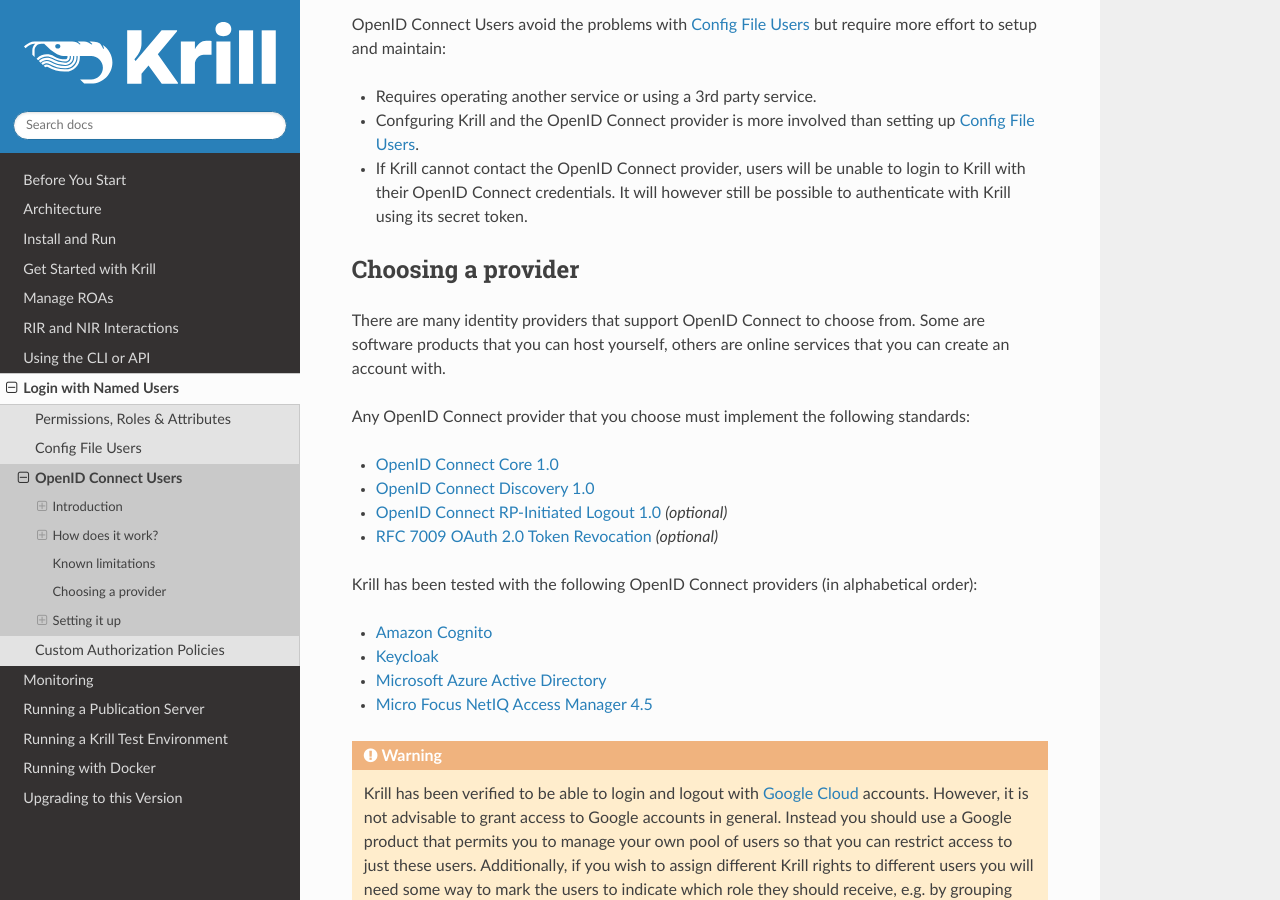
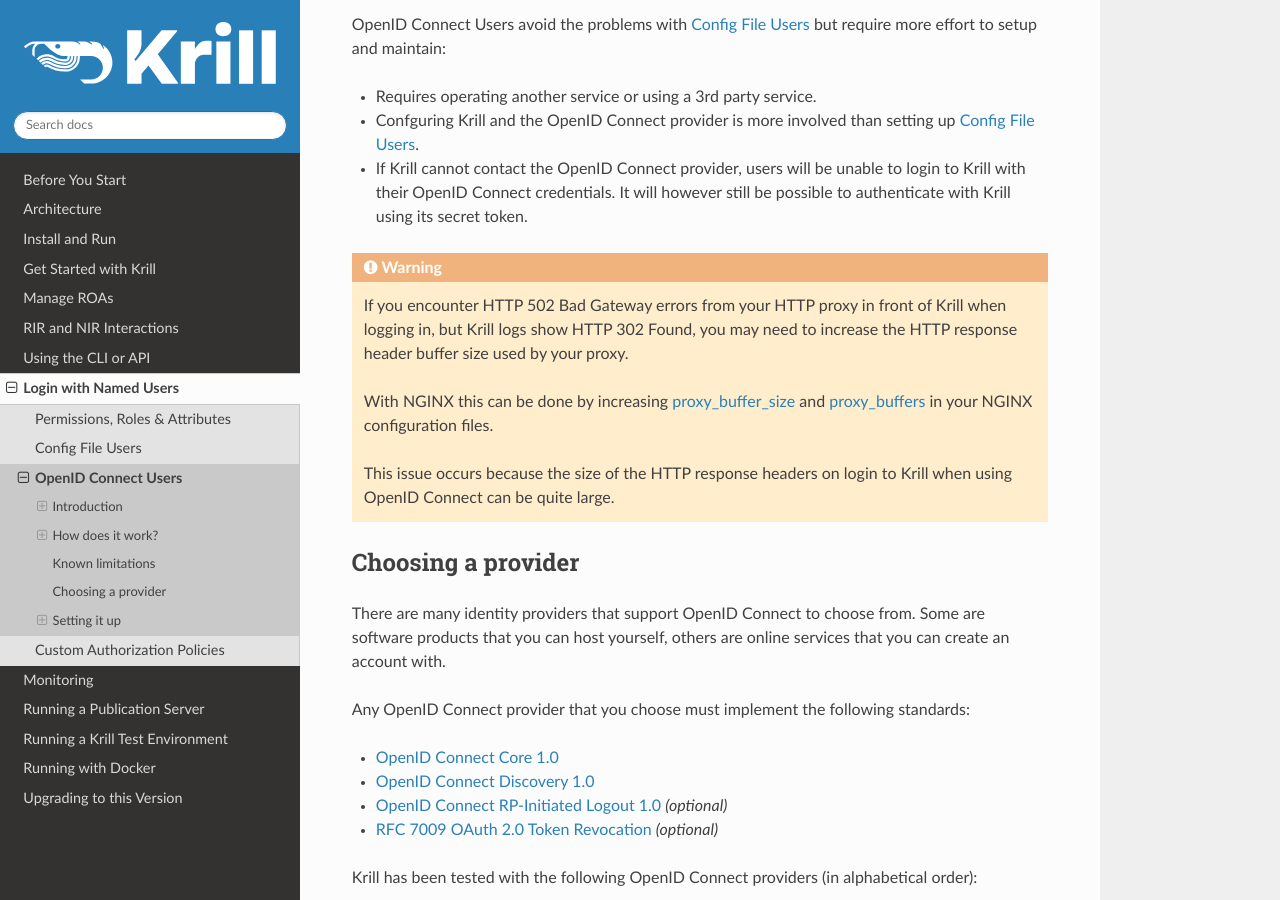
Before and after one commit to NLnetLabs/krill-manual, a Sphinx documentation site: the page built from source/multi-user/openid-connect-provider.rst, in a window 1280 px wide and 900 px high, scrolled down 3166 px. Built offline with Sphinx 7.4.7 and the Read the Docs theme 2.0.0, drawn with Linux system fonts in a browser that asks for light colours.

Commit message:
Warn about known proxy buffer size limitation

```diff
--- a/source/multi-user/openid-connect-provider.rst
+++ b/source/multi-user/openid-connect-provider.rst
@@ -156,6 +156,19 @@
   unable to login to Krill with their OpenID Connect credentials. It will
   however still be possible to authenticate with Krill using its secret
   token.
+
+.. warning:: If you encounter HTTP 502 Bad Gateway errors from your HTTP proxy
+             in front of Krill when logging in, but Krill logs show HTTP 302 Found,
+             you may need to increase the HTTP response header buffer size used by
+             your proxy.
+
+             With NGINX this can be done by increasing
+             `proxy_buffer_size <http://nginx.org/en/docs/http/ngx_http_proxy_module.html#proxy_buffer_size>`_
+             and `proxy_buffers <http://nginx.org/en/docs/http/ngx_http_proxy_module.html#proxy_buffers>`_
+             in your NGINX configuration files.
+
+             This issue occurs because the size of the HTTP response headers on
+             login to Krill when using OpenID Connect can be quite large.
 
 Choosing a provider
 -------------------
```
